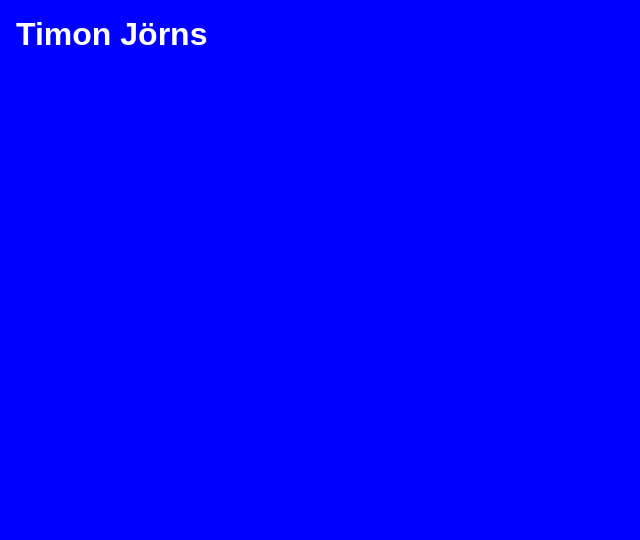
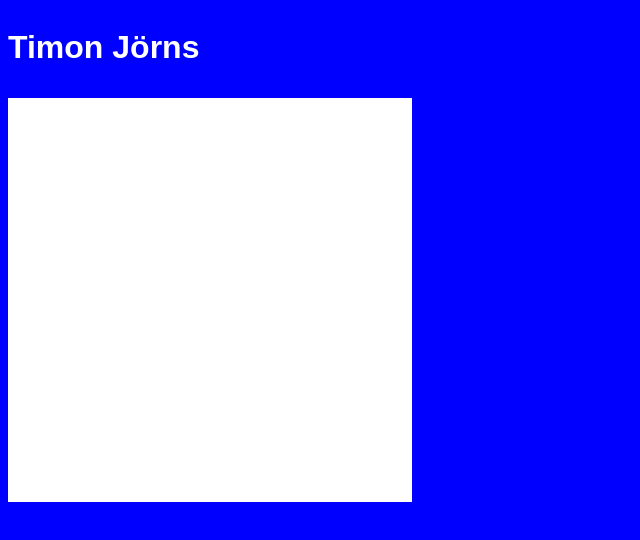
Before and after one commit to Timonjoerns/Timonjoerns.github.io, a plain HTML site: page index.html in a window 1280 px wide. Shown: the whole page, without its empty margins (0-640 px from the left). Drawn offline with Linux system fonts and the light colour scheme; a web font is replaced by a local one.

Commit message:
Update index.html

```diff
--- a/index.html
+++ b/index.html
@@ -6,7 +6,11 @@
     <title>Studio Jörns</title>
 </head>
 <body>
-    <h1 class="title">Timon Jörns</h1>
+    <!--GRID-->
+    <div class="grid">
+        <h1 class="title">Timon Jörns</h1>
+        <div class="square">
+        </div>
 </body>
 </html>
 
@@ -16,13 +20,29 @@
 
 @import url('https://fonts.cdnfonts.com/css/ibm-plex-sans');
 
+
+.grid {
+  display: grid;
+  grid-template-columns: repeat(3, 1fr);
+  gap: 2%;
+}
+
+.square {
+  aspect-ratio: 1/ 1;
+  display: flex;
+  align-items:center;
+  background-color: white;
+  padding: 5%;
+  color: #111;
+}
+
 body{
     background-color: blue;
+    font-family: 'IBM Plex Sans', sans-serif;
 }
-.title {
+.title{
+    grid-column: 1 / 4;
     color: white;
-    font-family: 'IBM Plex Sans', sans-serif;
-    margin-top: .5em;
-    margin-left: .25em;
-    }
+
+}
 </style>
```
